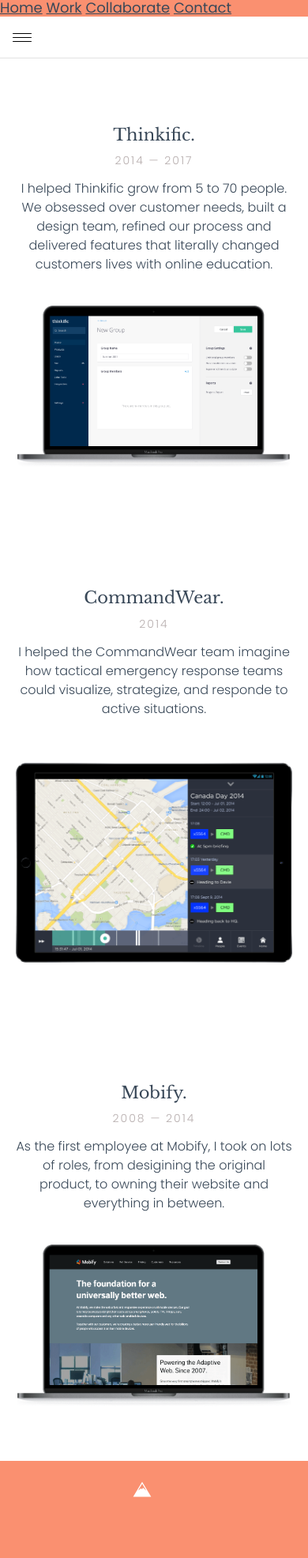
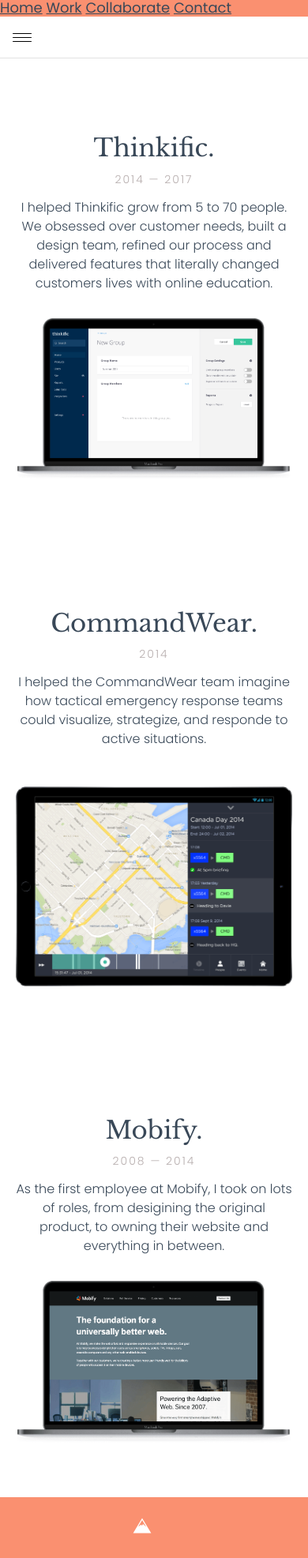
Before and after one commit to sgd/sgd.github.io, a Jekyll site: the page built from work.html, in a window 390 px wide. Shown: the whole page at 79% size. Built offline with Jekyll 4.4.1, drawn with Linux system fonts in a browser that asks for light colours; before the commit the page ends 1928 px from its top, so only the background shows below that.

Commit message:
mobile transition smoothies

```diff
--- a/_sass/_sections.scss
+++ b/_sass/_sections.scss
@@ -24,28 +24,40 @@
   @include grid-shift(1);
 
   @media only screen and
-  (max-width: $screen-xs) {
+  (max-width: $screen-sm) {
     @include grid-column(12);
     @include grid-shift(0);
   }
 }
 
 .work__description {
+
   @media only screen and
-  (min-width: $screen-xs) {
+  (min-width: $screen-sm) {
     @include grid-column(5);
+  }
+
+  @media only screen and
+  (min-width: $screen-xs) and (max-width: $screen-xs-max){
+    @include grid-column(6);
   }
 
    @media only screen and
   (max-width: $screen-xs) {
-    margin-bottom: 40px;
+    margin-bottom: 32px;
   }
 }
 
 .work__image {
+
   @media only screen and
-  (min-width: $screen-xs) {
+  (min-width: $screen-sm) {
     @include grid-column(7);
+  }
+
+  @media only screen and
+  (min-width: $screen-xs) and (max-width: $screen-xs-max){
+    @include grid-column(6);
   }
 
   img {
@@ -114,7 +126,7 @@
 
   @media only screen and
   (max-width: $screen-xs) {
-    font-size: 21px;
+    font-size: 31px;
   }
 }
 
```
